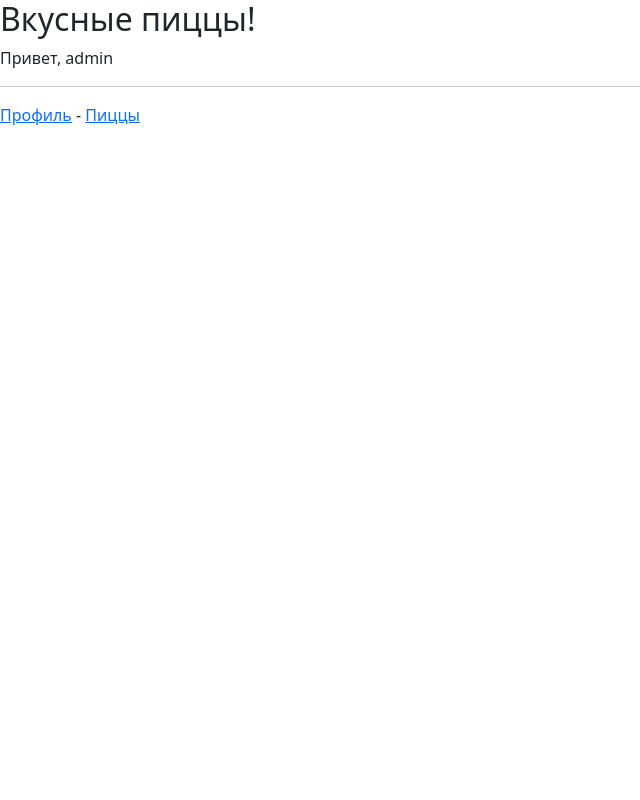
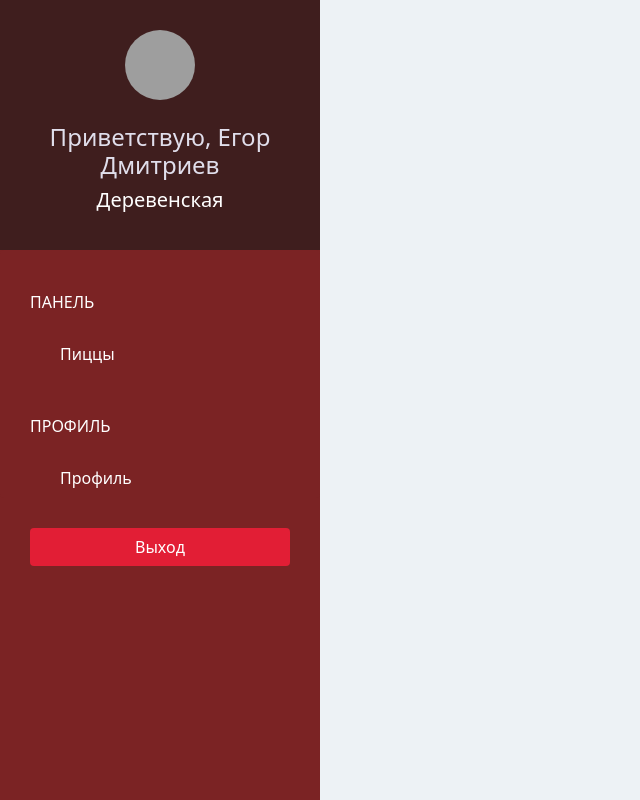
Before and after one commit to egor3101/pizzashop, a Django app: page /pizzashop/pizza in a window 1280 px wide. Shown: the whole page, without its empty margins (0-640 px from the left). Run offline with Django 3.2, Linux system fonts and the light colour scheme; a user stored in the database is signed in; data comes from the database, SQL or seed files in the repository; some libraries are stand-ins or nearby versions; grey boxes are pictures that could not be loaded.

Commit message:
update_1

```diff
--- a/pizzashopproject/pizzashopapp/models.py
+++ b/pizzashopproject/pizzashopapp/models.py
@@ -1,13 +1,13 @@
 from django.db import models
 from django.contrib.auth.models import User
+
 # Create your models here.
 class PizzaShop(models.Model):
-    owner = models.OneToOneField(User, on_delete=models.CASCADE,related_name="piizashop")
+    owner = models.OneToOneField(User, on_delete=models.CASCADE, related_name='pizzashop',)
     name = models.CharField(max_length=100)
     phone = models.CharField(max_length=100)
     address = models.CharField(max_length=100)
-    logo = models.ImageField(upload_to="pizzashop_logo/", blank=False)
-
+    logo = models.ImageField(upload_to='pizzashop_logo/',blank=True)
 
     def __str__(self):
         return self.name
--- /dev/null
+++ b/pizzashopproject/pizzashopapp/static/css/mystyle.css
@@ -0,0 +1,102 @@
+body {
+  padding-top: 50px;
+  background-color: #EDF2F5;
+  overflow: auto;
+}
+
+.bg-ruby {
+  background-color: #7B2324;
+}
+
+.btn-red {
+  color: white;
+  background-color: #E21E35;
+}
+
+.btn-red:hover,
+.btn-red:focus {
+  color: white;
+  background-color: #EC4D57;
+}
+
+/* SIDE BAR */
+.sidebar {
+  height: 100vh;
+  position: fixed;
+  top: 0;
+  left: 0;
+  padding: 0;
+  background-color: #7B2324;
+  overflow: auto;
+}
+
+/* SIDE BAR - HEADER */
+.sidebar > div:first-child {
+  padding: 30px 10px;
+  font-weight: bold;
+  font-size: 15px;
+  background-color: #3F1E1E;
+}
+
+.sidebar > div:first-child > h4 {
+  color: #E0DEEB;
+}
+
+.sidebar > div:first-child > h5 {
+  color: #FFFFFF;
+}
+
+/* SIDE BAR - MENU */
+.sidebar .list-group {
+  padding: 0;
+  background-color: #7B2324;
+}
+
+.sidebar .list-group > span {
+  color: white;
+  display: block;
+  margin-top: 20px;
+  padding: 20px 30px;
+  font-size: 16px;
+  font-weight: 300;
+}
+
+.sidebar .list-group .list-group-item,
+.sidebar .list-group .list-group-item:focus {
+  background-color: #7B2324;
+  color: white;
+  border: 0;
+  padding-left: 60px;
+  padding-right: 30px;
+}
+
+.sidebar .list-group .list-group-item:active,
+.sidebar .list-group .list-group-item:hover {
+  background-color: #3F1E1E;
+  color: #E0DEEB;
+}
+
+.sidebar .list-group .list-group-item:first-child {
+  border-top-left-radius: 0;
+  border-top-right-radius: 0;
+}
+
+.sidebar .list-group .list-group-item .badge,
+.sidebar .list-group .list-group-item.active .badge {
+  background-color: #E31E25;
+  color: #E0DEEB;
+}
+
+/* SIDE BAR - LOGOUT */
+.sidebar > div:last-child {
+  padding: 30px;
+}
+
+.sidebar > div:last-child .btn {
+  width: 100%;
+}
+
+/* SIDE BAR - CONTENT */
+.content {
+  padding: 0 40px;
+}
--- a/pizzashopproject/pizzashopapp/static/css/style.css
+++ /dev/null
@@ -1,14 +0,0 @@
-.bg-ruby {
-  background-color: #7B2324;
-}
-
-.btn-red {
-  color: white;
-  background-color: #E21E35;
-}
-
-.btn-red:hover,
-.btn-red:focus {
-  color: white;
-  background-color: #EC4D57;
-}
--- a/pizzashopproject/pizzashopapp/templates/base.html
+++ b/pizzashopproject/pizzashopapp/templates/base.html
@@ -5,15 +5,23 @@
   <meta charset="UTF-8">
   <meta name="viewport" content="width=device-width, initial-scale=1.0">
   <meta http-equiv="X-UA-Compatible" content="ie=edge">
+
   <title>{% block title %}{% endblock %}</title>
   <link rel="stylesheet" href="{% static 'css/bootstrap.min.css' %}">
-  <link rel="stylesheet" href="{% static 'css/style.css' %}">
+  <link rel="stylesheet" href="{% static 'css/mystyle.css' %}">
 
   <script src="{% static 'js/bootstrap.min.js' %}"></script>
   <script src="https://code.jquery.com/jquery-3.5.1.slim.min.js" integrity="sha384-DfXdz2htPH0lsSSs5nCTpuj/zy4C+OGpamoFVy38MVBnE+IbbVYUew+OrCXaRkfj" crossorigin="anonymous"></script>
+
 </head>
 <body>
-    {% block page %}{% endblock %}
-    {% block sidebar %}{% endblock %}
+  <div class="container-fluid">
+    <div class="row">
+      <div class="col-lg-3 col-md-3 col-sm-3 sidebar">{% block sidebar %}{% endblock %}</div>
+    </div>
+    <div class="row">
+      <div class="col-lg-10 col-md-10 col-sm-10 content">{% block page %}{% endblock %}</div>
+    </div>
+  </div>
 </body>
 </html>
--- a/pizzashopproject/pizzashopapp/templates/base_signup.html
+++ b/pizzashopproject/pizzashopapp/templates/base_signup.html
@@ -8,7 +8,7 @@
 
   <title>{% block title %}{% endblock %}</title>
   <link rel="stylesheet" href="{% static 'css/bootstrap.min.css' %}">
-  <link rel="stylesheet" href="{% static 'css/style.css' %}">
+  <link rel="stylesheet" href="{% static 'css/mystyle.css' %}">
 
   <script src="{% static 'js/bootstrap.min.js' %}"></script>
   <script src="https://code.jquery.com/jquery-3.5.1.slim.min.js" integrity="sha384-DfXdz2htPH0lsSSs5nCTpuj/zy4C+OGpamoFVy38MVBnE+IbbVYUew+OrCXaRkfj" crossorigin="anonymous"></script>
--- a/pizzashopproject/pizzashopapp/templates/pizzashop/account.html
+++ b/pizzashopproject/pizzashopapp/templates/pizzashop/account.html
@@ -1,5 +1,4 @@
 {% extends 'pizzashop/base.html' %}
 
 {% block page %}
-    <h2>Страница профиля!</h2>
 {% endblock %}
--- a/pizzashopproject/pizzashopapp/templates/pizzashop/base.html
+++ b/pizzashopproject/pizzashopapp/templates/pizzashop/base.html
@@ -1,14 +1,25 @@
 {% extends 'base.html' %}
 
-{% block page %}Пиццерия{% endblock %}
+{% block title %}Пиццерия{% endblock %}
 
 {% block sidebar %}
-    Привет, {{ request.user }}
-    <hr/>
+  <div class="text-center">
+    <img class="rounded-circle" src="{{ MEDIA_URL }}{{ request.user.pizzashop.logo }}" width="70" height="70">
+    <br>
+    <br>
+    <h4>Приветствую, {{ request.user.get_full_name }}</h4>
+    <h5>{{ request.user.pizzashop.name }}</h5>
+  </div>
 
-    <a href="{% url 'pizzashop-account' %}">Профиль</a>
-    -
-    <a href="{% url 'pizzashop-pizza' %}">Пиццы</a>
+  <div class="list-group">
+    <span class="text-uppercase">Панель</span>
+    <a href="{% url 'pizzashop-pizza' %}" class="list-group-item">Пиццы</a>
 
+    <span class="text-uppercase">Профиль</span>
+    <a href="{% url 'pizzashop-account' %}" class="list-group-item">Профиль</a>
+  </div>
 
+  <div class="text-center">
+    <a href="{% url 'pizzashop-sign-out' %}?next={{ request.path }}" class="btn btn-red">Выход</a>
+  </div>
 {% endblock %}
--- a/pizzashopproject/pizzashopapp/templates/pizzashop/pizza.html
+++ b/pizzashopproject/pizzashopapp/templates/pizzashop/pizza.html
@@ -1,5 +1,4 @@
 {% extends 'pizzashop/base.html' %}
 
 {% block page %}
-    <h2>Вкусные пиццы! </h2>
 {% endblock %}
--- a/pizzashopproject/pizzashopproject/settings.py
+++ b/pizzashopproject/pizzashopproject/settings.py
@@ -12,6 +12,7 @@ from pathlib import Path
 # Build paths inside the project like this: BASE_DIR / 'subdir'.
 BASE_DIR = Path(__file__).resolve().parent.parent
 
+
 # Quick-start development settings - unsuitable for production
 # See https://docs.djangoproject.com/en/3.1/howto/deployment/checklist/
 
@@ -22,6 +23,7 @@ SECRET_KEY = '_1p4-lh65sghs24+1-1a0@d_t@42oixw9qq=fvp(8e*c1dgjkt'
 DEBUG = True
 
 ALLOWED_HOSTS = []
+
 
 # Application definition
 
@@ -67,6 +69,7 @@ TEMPLATES = [
 
 WSGI_APPLICATION = 'pizzashopproject.wsgi.application'
 
+
 # Database
 # https://docs.djangoproject.com/en/3.1/ref/settings/#databases
 
@@ -76,6 +79,7 @@ DATABASES = {
         'NAME': BASE_DIR / 'db.sqlite3',
     }
 }
+
 
 # Password validation
 # https://docs.djangoproject.com/en/3.1/ref/settings/#auth-password-validators
@@ -95,6 +99,7 @@ AUTH_PASSWORD_VALIDATORS = [
     },
 ]
 
+
 # Internationalization
 # https://docs.djangoproject.com/en/3.1/topics/i18n/
 
@@ -108,6 +113,7 @@ USE_L10N = True
 
 USE_TZ = True
 
+
 # Static files (CSS, JavaScript, Images)
 # https://docs.djangoproject.com/en/3.1/howto/static-files/
 
```
Also changed, not shown: pizzashopproject/pizzashopapp/templates/pizzashop/sign_in.html (+6 -7 lines), pizzashopproject/db.sqlite3.
